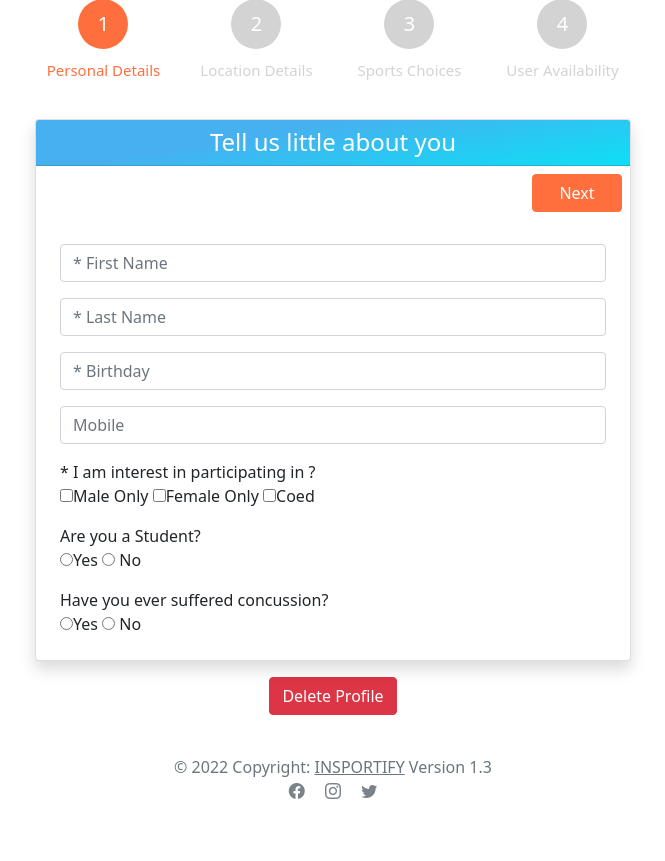
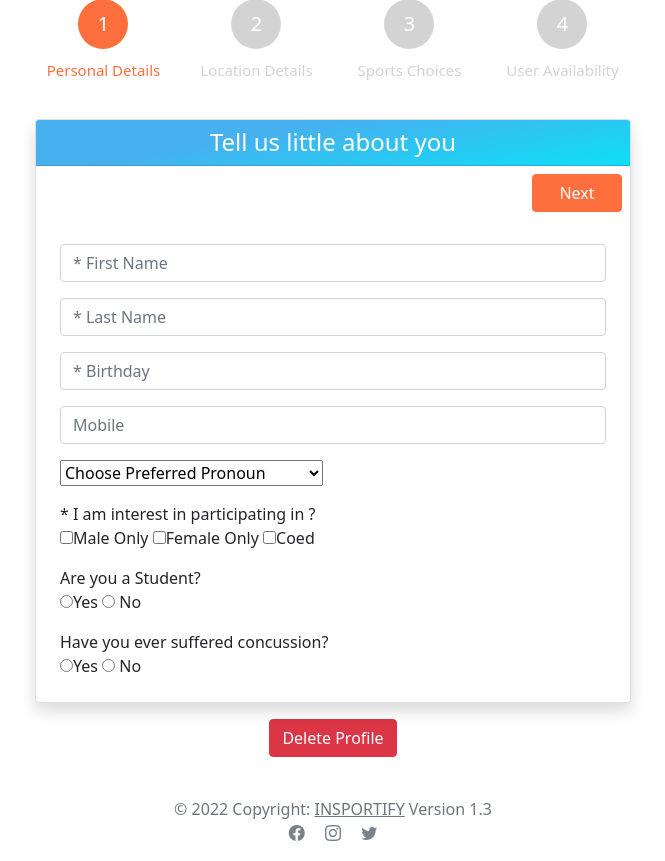
Before and after one commit to roshandeep/Insportify, a Django app: template UserRegister/templates/registration/individual_view.html in a window 1280 px wide. Shown: the part 184-1045 px from the top of the page, without its empty margins (307-972 px from the left). Before the commit the page ends 983 px from the top, so only its background shows below. Run offline with Django 3.2, Linux system fonts and the light colour scheme; the template is opened without the code that fills it, so the values that code supplies are empty; parts of the project's set-up code (start-up, migrations or seed data) failed here and were passed over; some libraries are stand-ins or nearby versions.

Commit message:
pronouns added, and creat profile page fixed

```diff
--- a/EventsApp/models.py
+++ b/EventsApp/models.py
@@ -71,6 +71,7 @@ class Individual(models.Model):
     profile = models.OneToOneField(Profile, on_delete=models.CASCADE, primary_key=True)
     first_name = models.CharField(max_length=50, null=True)
     last_name = models.CharField(max_length=50, null=True)
+    pronouns = models.CharField(max_length=50,null=True)
     phone = models.CharField(max_length=50, null=True)
     job_title = models.CharField(max_length=100, null=True)
     website = models.CharField(max_length=100, null=True)
--- a/UserRegister/templates/registration/individual_view.html
+++ b/UserRegister/templates/registration/individual_view.html
@@ -58,6 +58,17 @@
                             <input type="text" class="form-control" name="phone" placeholder="Mobile"
                                    value="{% if individual.phone %} {{individual.phone}} {% endif %}"/>
                         </div>
+                        <div class="form-row p-2">
+                            <select name="pronoun" id="pronoun">
+                                <option value="0">Choose Preferred Pronoun</option>
+                                <option value="1" {% if individual.pronoun == "1" %} selected {% endif %}>she/her/hers/herself</option>
+                                <option value="2" {% if individual.pronoun == "2" %} selected {% endif %}>he/him/his/himself</option>
+                                <option value="3" {% if individual.pronoun == "3" %} selected {% endif %}>they/them/their/theirs/themself</option>
+                                <option value="4" {% if individual.pronoun == "4" %} selected {% endif %}>others</option>
+                                <option value="5" {% if individual.pronoun == "5" %} selected {% endif %}>Prefer not to say</option>
+                            </select>
+                        </div>
+
                         <div class="form-row p-2">
                             <label>* I am interest in participating in ?</label>
                             <br>
```
Also changed, not shown: EventsApp/templates/EventsApp/create_profile.html (+2 -5 lines), EventsApp/views.py (+7 -0 lines).
